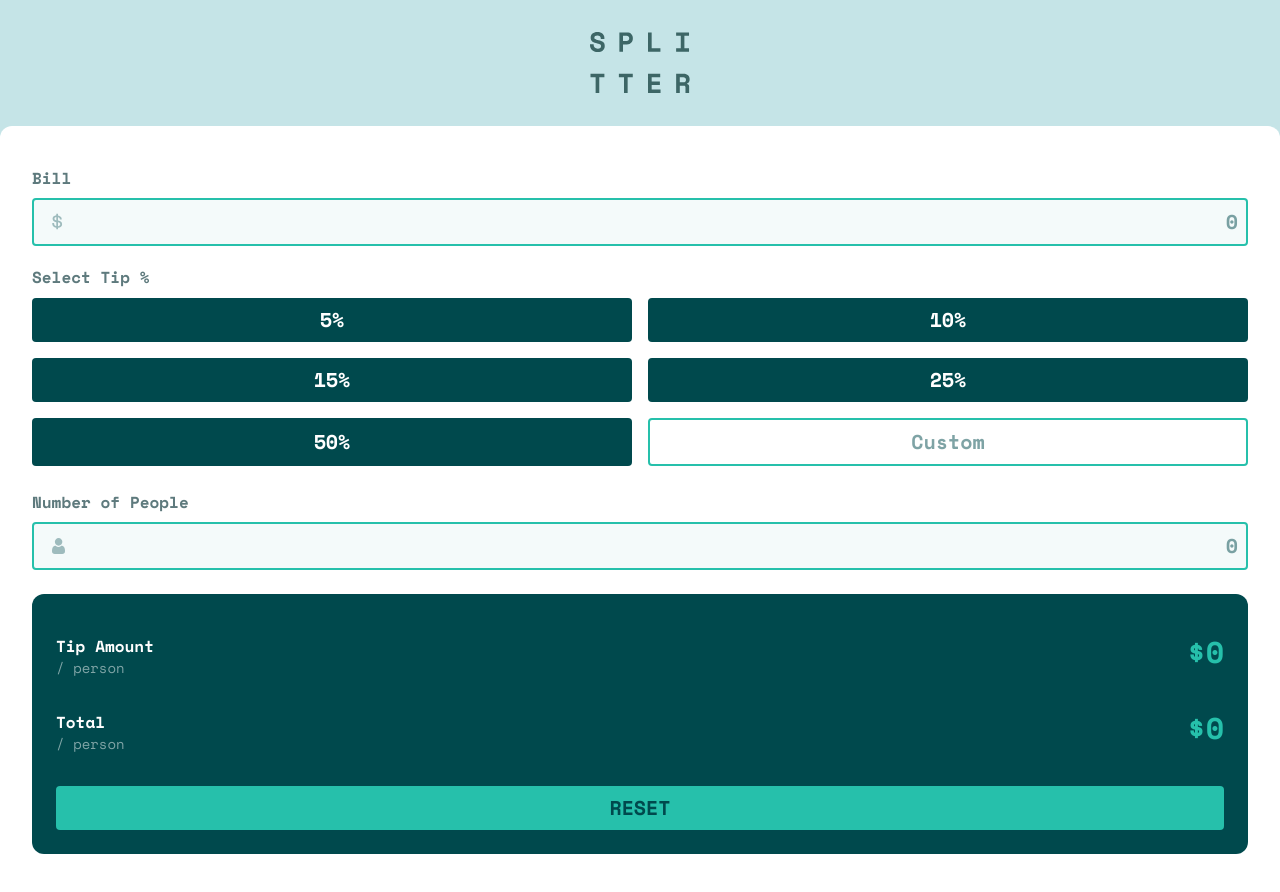
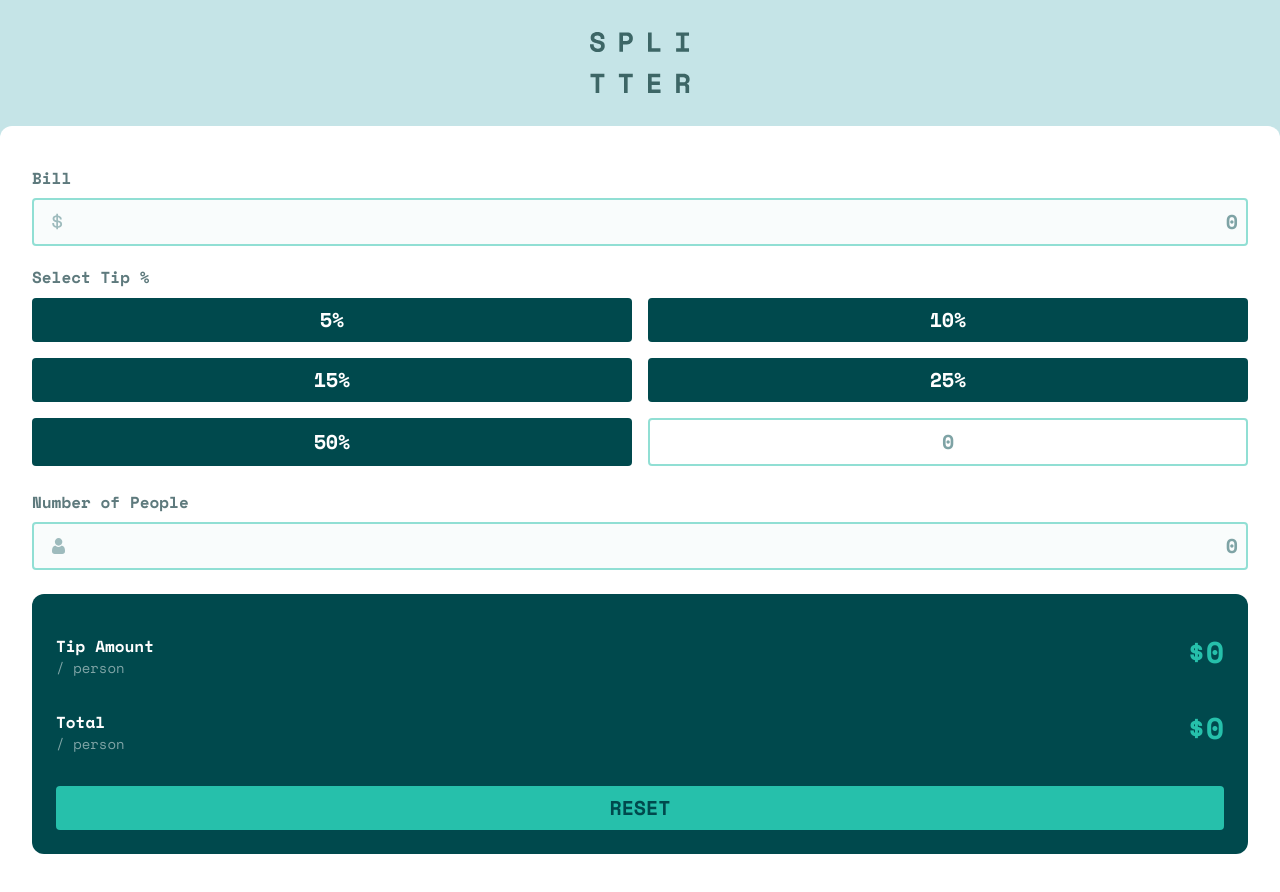
Before and after one commit to puyanwei/tip-calculator, a Next.js app: page / in a window 1280 px wide. Built offline with nearby package versions, Linux system fonts and the light colour scheme.

Commit message:
logic for tip percentage buttons

```diff
--- a/components/Button.tsx
+++ b/components/Button.tsx
@@ -1,6 +1,8 @@
+import { MouseEvent } from "react"
+
 interface ButtonProps {
   children: string
-  onClick: () => void
+  onClick: (e: MouseEvent<HTMLButtonElement>) => void
   theme?: ButtonTheme
 }
 type ButtonTheme = keyof typeof themeMap
--- a/components/InputBox.tsx
+++ b/components/InputBox.tsx
@@ -1,9 +1,12 @@
+import { ChangeEvent } from "react"
 import { DollarIcon } from "./icons/DollarIcon"
 import { PersonIcon } from "./icons/PersonIcon"
 
 interface InputBoxProps {
   className?: string
   placeholder?: string
+  value: number
+  onChange: (e: ChangeEvent<HTMLInputElement>) => void
   type: string
   icon?: Icon
 }
@@ -15,15 +18,19 @@ const iconMap = {
   people: <PersonIcon />,
 }
 
-export function InputBox({ placeholder, type, icon, className }: InputBoxProps) {
+export function InputBox({ className, value, placeholder, type, icon, onChange }: InputBoxProps) {
   const placeholderTextAlignment = placeholder === "Custom" ? "text-center" : "text-right"
-  const placeholderTextColor = placeholder === "0" ? "placeholder:text-dark-cyan" : ""
+  const placeholderTextColor = value === 0 ? "placeholder:text-dark-cyan opacity-50" : ""
+  const buttonStyles = `rounded p-2 bg-gray-cyan-50 border-2 border-cyan text-dark-cyan text-gray placeholder:text-dark-cyan placeholder:opacity-50 w-full ${placeholderTextAlignment} ${placeholderTextColor} ${className}`
+
   return (
     <div className="relative">
       <input
-        className={`rounded p-2 bg-gray-cyan-50 border-2 border-cyan text-dark-cyan text-gray placeholder:text-dark-cyan placeholder:opacity-50 w-full ${placeholderTextAlignment} ${placeholderTextColor} ${className}`}
+        className={buttonStyles}
+        value={value}
         type={type}
         placeholder={placeholder}
+        onChange={onChange}
       />
       {icon && <span className="absolute bottom-4 left-5">{iconMap[icon]}</span>}
     </div>
--- a/containers/Calculator.tsx
+++ b/containers/Calculator.tsx
@@ -1,36 +1,72 @@
+import { ChangeEvent, MouseEvent, MouseEventHandler, useState } from "react"
 import { Button } from "../components/Button"
 import { InputBox } from "../components/InputBox"
 import { Label } from "../components/Label"
 import { TippingSummary } from "./TippingSummary"
 
 export function Calculator() {
+  const [tipPercentage, setTipPercentage] = useState(0)
+  const [billAmount, setBillAmount] = useState(0)
+  const [numberOfPeople, setNumberOfPeople] = useState(0)
   const tipPercentages = ["5%", "10%", "15%", "25%", "50%"]
 
-  function handleTipPercentageClick() {
-    console.log("handleTipPercentageClick")
+  function handleBillAmount(e: ChangeEvent<HTMLInputElement>) {
+    console.log(e.target.valueAsNumber)
+    setBillAmount(e.target.valueAsNumber)
   }
+
+  function handleTipPercentage(e: MouseEvent<HTMLButtonElement>) {
+    const target = e.target as HTMLButtonElement
+    const percentage = target.innerText
+    const [number, percentageSymbol] = percentage.split("%")
+    setTipPercentage(parseInt(number))
+  }
+
+  function handleNumberOfPeople(e: ChangeEvent<HTMLInputElement>) {
+    console.log(e.target.valueAsNumber)
+    setNumberOfPeople(e.target.valueAsNumber)
+  }
+
+  console.log({ tipPercentage })
+
   return (
     <div className="bg-white rounded-t-xl flex flex-col gap-4 p-8 text-xl">
       <div className="flex flex-col">
         <Label>Bill</Label>
-        <InputBox placeholder="0" type="number" icon="dollar" />
+        <InputBox
+          type="number"
+          icon="dollar"
+          value={billAmount}
+          onChange={(e: ChangeEvent<HTMLInputElement>) => handleBillAmount}
+        />
       </div>
 
       <div>
         <Label>Select Tip %</Label>
         <div className="grid grid-cols-2 gap-4 mt-2">
           {tipPercentages.map((tipPercentage) => (
-            <Button onClick={handleTipPercentageClick} key={tipPercentage}>
+            <Button onClick={handleTipPercentage} key={tipPercentage}>
               {tipPercentage}
             </Button>
           ))}
-          <InputBox className="bg-white" type="number" placeholder="Custom" />
+          <InputBox
+            className="bg-white"
+            type="number"
+            placeholder="Custom"
+            onChange={() => console.log("custom tip")}
+            value={tipPercentage}
+          />
         </div>
       </div>
 
       <div className="flex flex-col">
         <Label>Number of People</Label>
-        <InputBox type="number" placeholder="0" icon="people" />
+        <InputBox
+          type="number"
+          icon="people"
+          value={numberOfPeople}
+          onChange={() => handleNumberOfPeople}
+        />
       </div>
 
       <TippingSummary />
```
